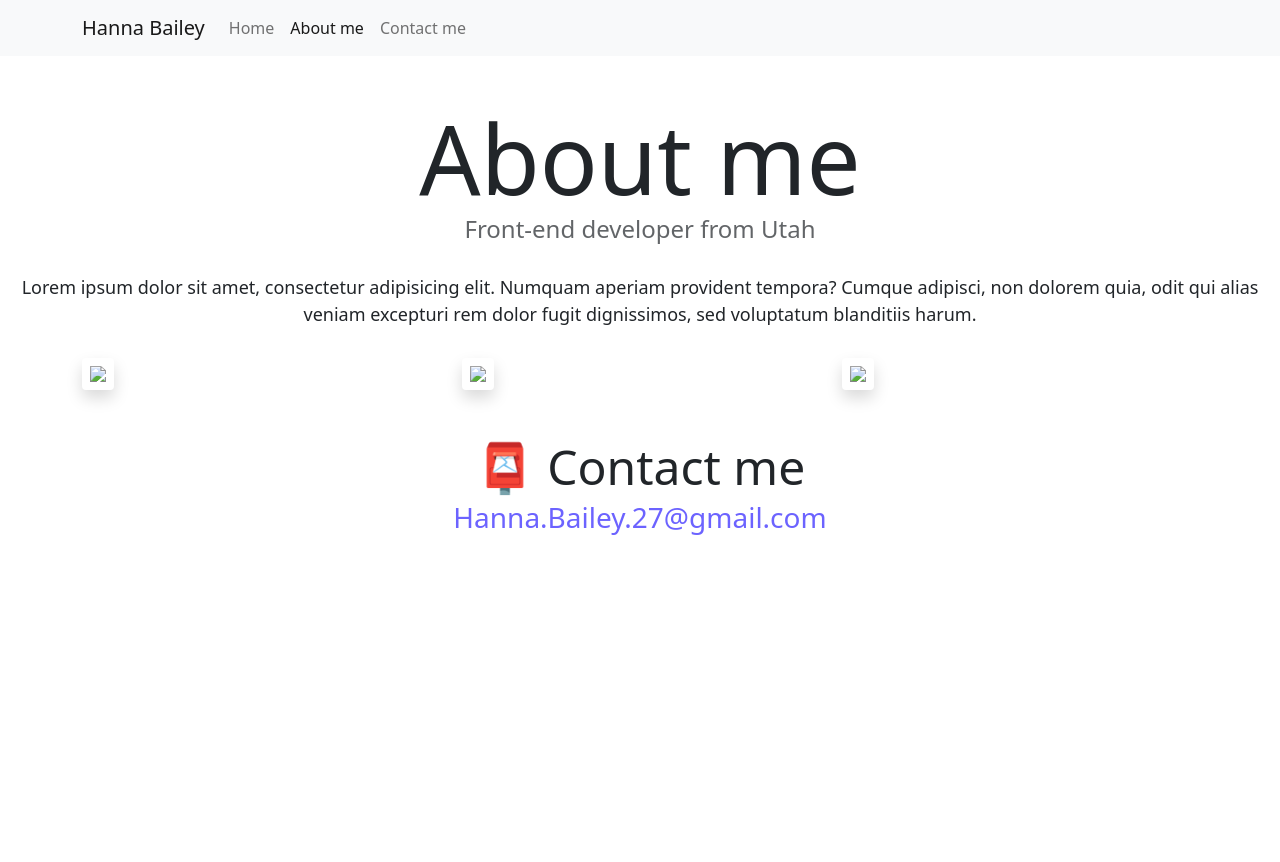
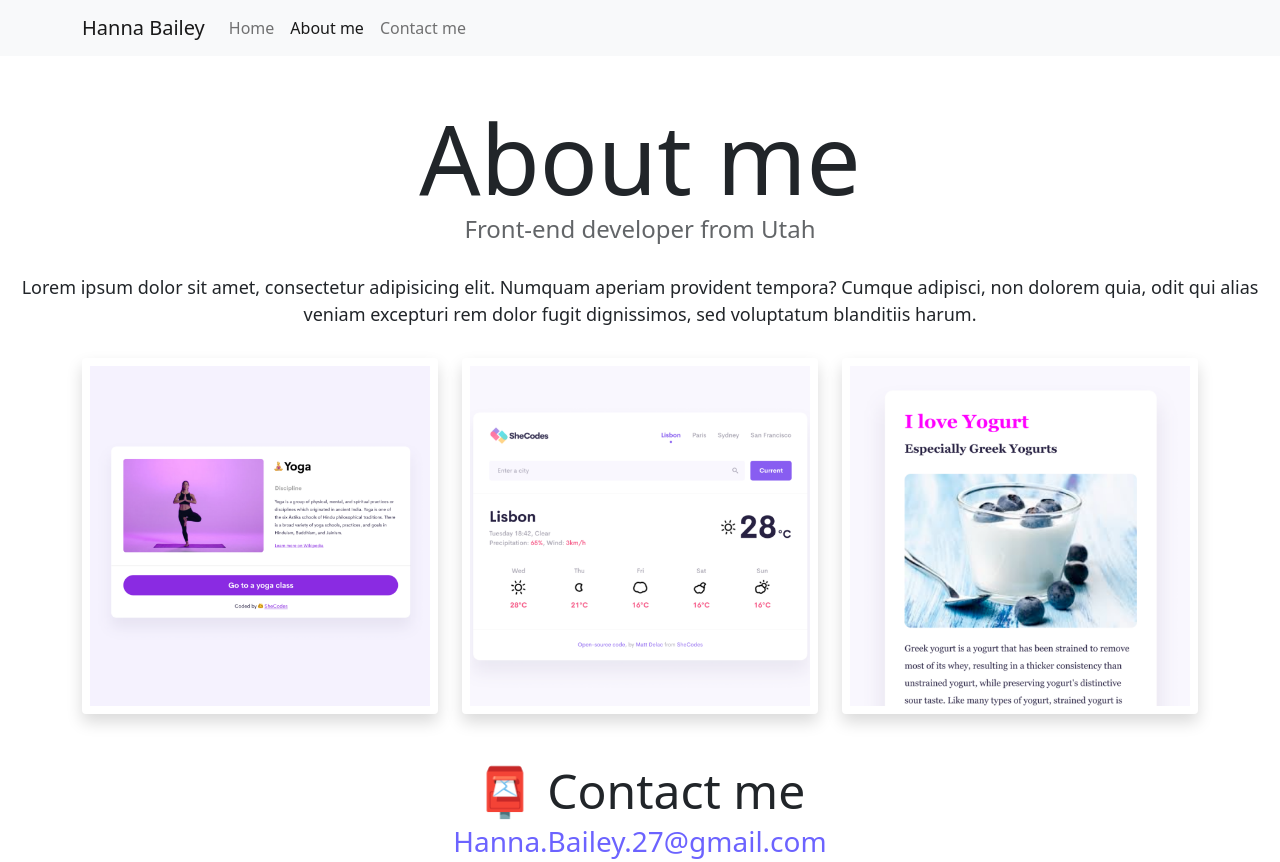
Before and after one commit to HannaJBai/Week3, a plain HTML site: page about.html in a window 1280 px wide. Before the commit the page ends 800 px from the top, so only its background shows below. Drawn offline with nearby package versions, Linux system fonts and the light colour scheme.

Commit message:
Update about.html

```diff
--- a/about.html
+++ b/about.html
@@ -61,13 +61,13 @@
     <div class="container">
       <div class="row">
         <div class="col-sm-4">
-          <img src="images/yoga.png" class="img-fluid p-2 shadow rounded" />
+          <img src="yoga.png" class="img-fluid p-2 shadow rounded" />
         </div>
         <div class="col-sm-4">
-          <img src="images/weather.png" class="img-fluid p-2 shadow rounded" />
+          <img src="weather.png" class="img-fluid p-2 shadow rounded" />
         </div>
         <div class="col-sm-4">
-          <img src="images/yogurt.png" class="img-fluid p-2 shadow rounded" />
+          <img src="yogurt.png" class="img-fluid p-2 shadow rounded" />
         </div>
       </div>
     </div>
```
